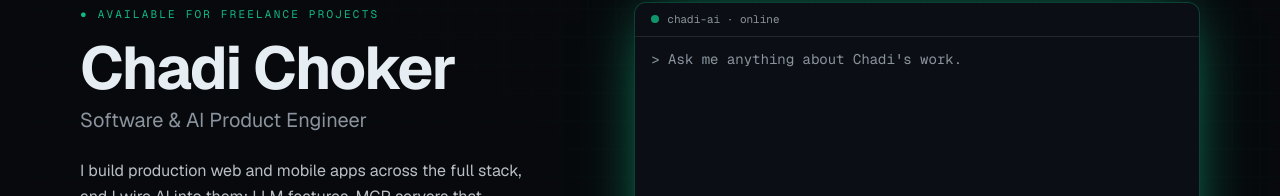
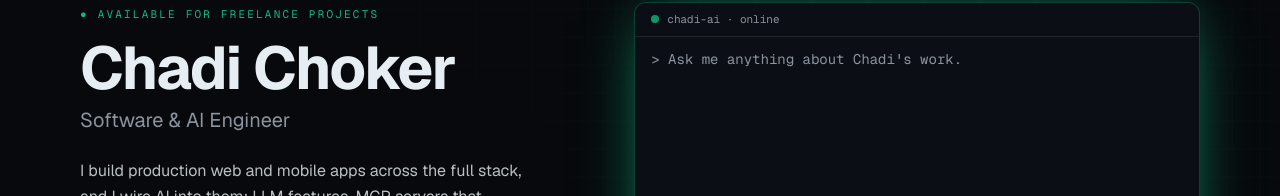
Before and after one commit to ChadiChoker/portfolio, a Next.js app: page / in a window 1280 px wide. Shown: the part 147-343 px from the top of the page. Built offline with nearby package versions, Linux system fonts and the light colour scheme; no server answers.

Commit message:
content: title is Software & AI Engineer
Co-Authored-By: Claude Opus 5.5 <noreply@anthropic.com>

```diff
--- a/src/content/experience.ts
+++ b/src/content/experience.ts
@@ -2,7 +2,7 @@ import type { Role, Education } from "./types";
 
 export const experience: Role[] = [
   {
-    company: "Aspire Software", title: "Software & AI Product Engineer", start: "04/2026", end: "Present", location: "Lebanon",
+    company: "Aspire Software", title: "Software & AI Engineer", start: "04/2026", end: "Present", location: "Lebanon",
     bullets: [
       "Develop a production SaaS rental-management platform (Rentall / RentWorks+) across the full stack with React and NestJS.",
       "Integrated LLM-driven functionality (Claude) into core business workflows and backend services.",
--- a/src/content/profile.ts
+++ b/src/content/profile.ts
@@ -2,7 +2,7 @@ import type { Profile } from "./types";
 
 export const profile: Profile = {
   name: "Chadi Choker",
-  title: "Software & AI Product Engineer",
+  title: "Software & AI Engineer",
   location: "Lebanon · Remote worldwide",
   summary:
     "I build production web and mobile apps across the full stack, and I wire AI into them: LLM features, MCP servers that connect agents to real systems, and agentic workflows that ship faster.",
```
Also changed, not shown: 3 other files (tests, documents, lock files or other folders).
